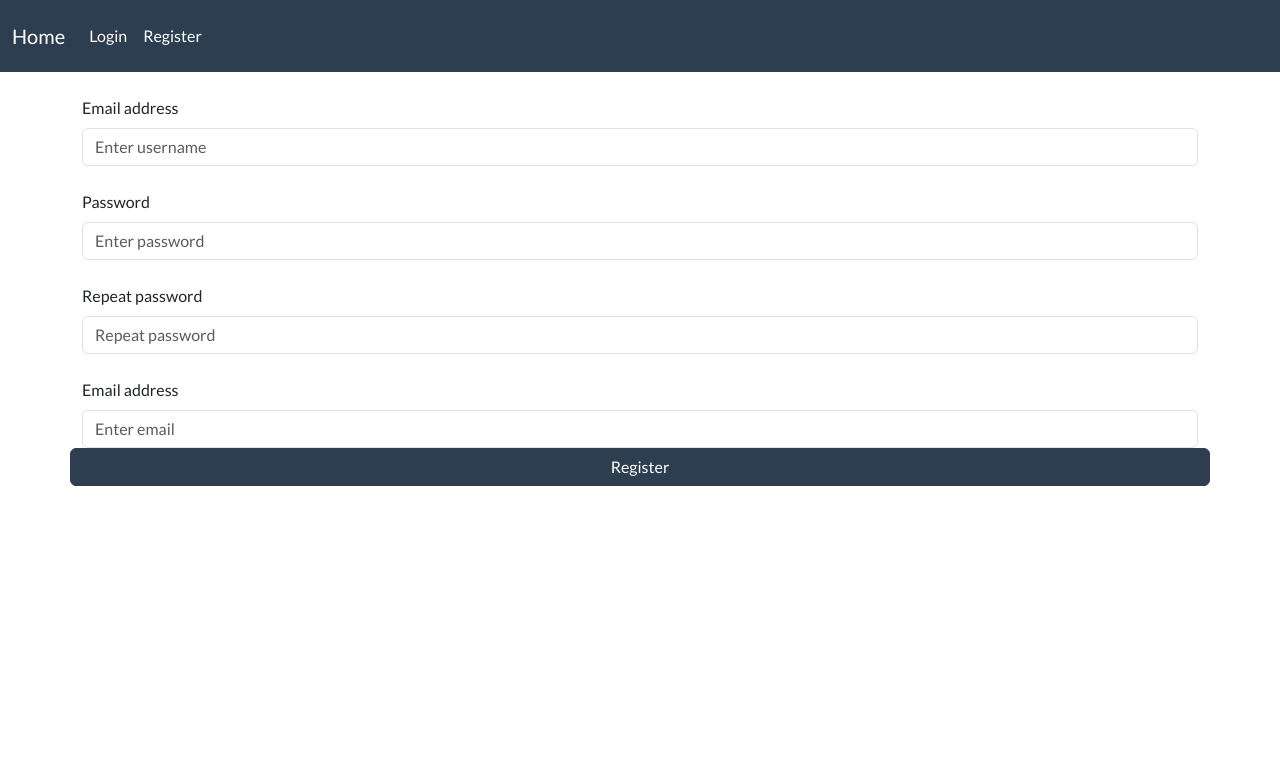
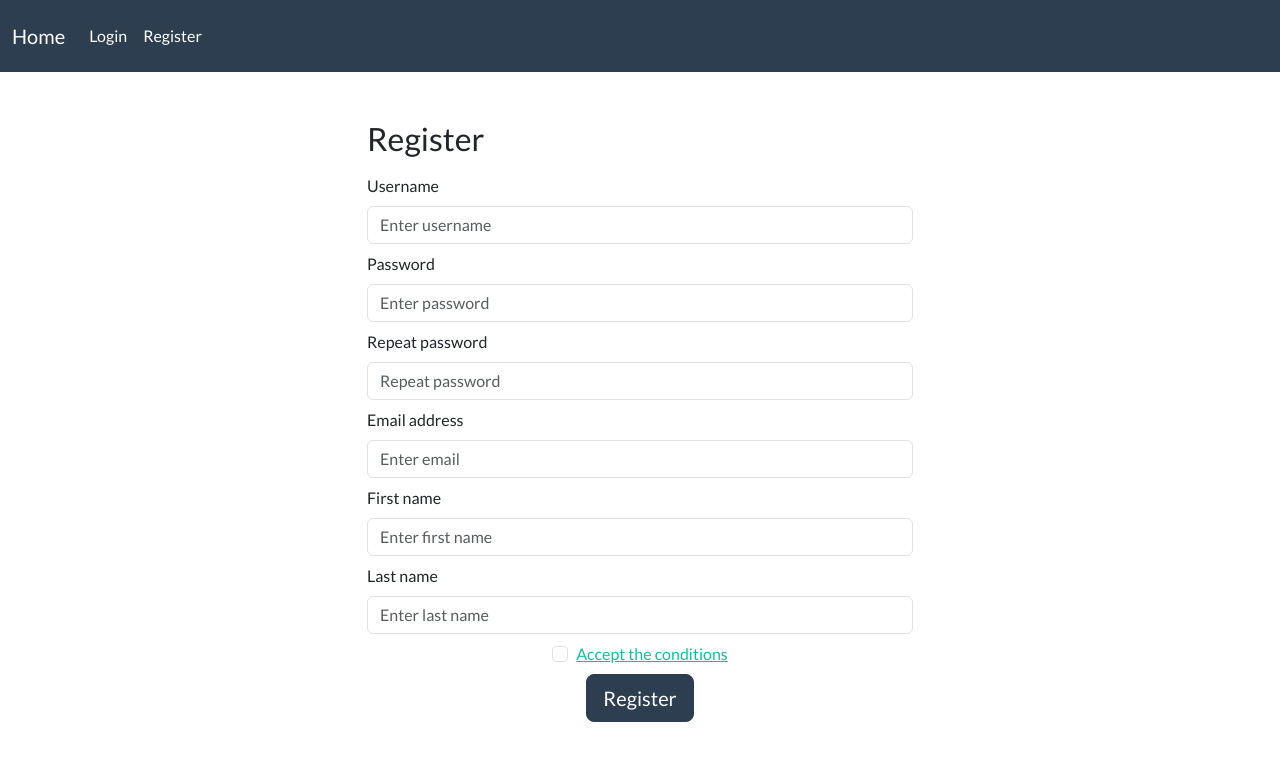
Before and after one commit to heloint/chorizo-with-mustard, a Next.js app in the folder app/: page /register in a window 1280 px wide. Shown: the top 760 px of the page. Built offline with nearby package versions, Linux system fonts and the light colour scheme.

Commit message:
register page DONE; NEXT: add error handlings and form validations to register and login.

```diff
--- a/app/app/register/page.tsx
+++ b/app/app/register/page.tsx
@@ -1,24 +1,80 @@
+'use client'
+
+import { SyntheticEvent, useState } from "react";
+
 export default function Register() {
+
+    const usernameField: HTMLInputElement = document.querySelector("#register-username") as HTMLInputElement;
+    const passwordField1: HTMLInputElement = document.querySelector("#register-password1") as HTMLInputElement;
+    const passwordField2: HTMLInputElement = document.querySelector("#register-password2") as HTMLInputElement;
+    const emailField: HTMLInputElement = document.querySelector("#register-email") as HTMLInputElement;
+    const firstNameField: HTMLInputElement = document.querySelector("#register-email") as HTMLInputElement;
+    const lastNameField: HTMLInputElement = document.querySelector("#register-email") as HTMLInputElement;
+    const conditionsCheckbox: HTMLInputElement = document.querySelector("#register-conditions") as HTMLInputElement;
+
+    const [username, setUsername] = useState(usernameField?.value);
+    const [password1, setPassword1] = useState(passwordField1?.value);
+    const [password2, setPassword2] = useState(passwordField2?.value);
+    const [email, setEmail] = useState(emailField?.value);
+    const [firstName, setFirstName] = useState(firstNameField?.value);
+    const [lastName, setLastName] = useState(lastNameField?.value);
+    const [conditionsCheck, setConditionsCheck] = useState(conditionsCheckbox?.checked ? conditionsCheckbox.checked : false);
+
+    const submit = (e: SyntheticEvent) => {
+        e.preventDefault();
+        // console.log({
+        //     username,
+        //     password1,
+        //     password2,
+        //     email,
+        //     firstName,
+        //     lastName,
+        //     conditionsCheck
+        // });
+
+
+        fetch('http://localhost:8000/register', {
+            method: "POST",
+            headers: {
+                "Access-Control-Allow-Origin": "*",
+                "Content-Type": "text/plain"
+            },
+            credentials: 'include',
+            body: JSON.stringify({
+                username: username,
+                password: password1,
+                email: email,
+                firstname: firstName,
+                lastname: lastName,
+            })
+        });
+    }
+
+
     return (
         <div id="Register" className="container">
-            <div className="row">
+            <div className="row justify-content-center my-5">
+                <div className="col-xl-6 col-lg-6 col-md-10 d-grid gap-2">
+                    <h3>Register</h3>
+                    <form onSubmit={submit} className="d-grid gap-2">
                         {/* USERNAME */}
                         <div className="form-group">
-                    <label htmlFor="register-username" className="form-label mt-4">
-                        Email address
+                            <label htmlFor="register-username" className="form-label">
+                                Username
                             </label>
                             <input
                                 type="text"
                                 className="form-control"
                                 id="register-username"
                                 placeholder="Enter username"
+                                onChange={e => setUsername(e.target.value)}
                             />
                         </div>
                         {/* END: USERNAME */}
 
                         {/* PASSWORD */}
                         <div className="form-group">
-                    <label htmlFor="register-password1" className="form-label mt-4">
+                            <label htmlFor="register-password1" className="form-label">
                                 Password
                             </label>
                             <input
@@ -26,13 +82,14 @@ export default function Register() {
                                 className="form-control"
                                 id="register-password1"
                                 placeholder="Enter password"
+                                onChange={e => setPassword1(e.target.value)}
                             />
                         </div>
                         {/* END: PASSWORD */}
 
                         {/* PASSWORD CONFIRMATION */}
                         <div className="form-group">
-                    <label htmlFor="register-password2" className="form-label mt-4">
+                            <label htmlFor="register-password2" className="form-label">
                                 Repeat password
                             </label>
                             <input
@@ -40,13 +97,14 @@ export default function Register() {
                                 className="form-control"
                                 id="register-password2"
                                 placeholder="Repeat password"
+                                onChange={e => setPassword2(e.target.value)}
                             />
                         </div>
                         {/* END: PASSWORD CONFIRMATION*/}
 
                         {/* EMAIL*/}
                         <div className="form-group">
-                    <label htmlFor="register-email" className="form-label mt-4">
+                            <label htmlFor="register-email" className="form-label">
                                 Email address
                             </label>
                             <input
@@ -54,12 +112,65 @@ export default function Register() {
                                 className="form-control"
                                 id="register-email"
                                 placeholder="Enter email"
+                                onChange={e => setEmail(e.target.value)}
                             />
                         </div>
                         {/* END: EMAIL*/}
-                <button type="submit" className="btn btn-primary">
+
+                        {/* FIRST NAME*/}
+                        <div className="form-group">
+                            <label htmlFor="register-first-name" className="form-label">
+                                First name
+                            </label>
+                            <input
+                                type="text"
+                                className="form-control"
+                                id="register-first-name"
+                                placeholder="Enter first name"
+                                onChange={e => setFirstName(e.target.value)}
+                            />
+                        </div>
+                        {/* END: FIRST NAME*/}
+
+                        {/* LAST NAME*/}
+                        <div className="form-group">
+                            <label htmlFor="register-last-name" className="form-label">
+                                Last name
+                            </label>
+                            <input
+                                type="text"
+                                className="form-control"
+                                id="register-last-name"
+                                placeholder="Enter last name"
+                                onChange={e => setLastName(e.target.value)}
+                            />
+                        </div>
+                        {/* END: LAST NAME*/}
+
+                        {/* CONDITIONS */}
+                        <div className="form-group d-flex gap-2 justify-content-center">
+                            <input className="form-check-input"
+                                type="checkbox"
+                                value=""
+                                id="register-conditions"
+                                onChange={e => setConditionsCheck(e.target.checked)}
+                            />
+                            <label className="form-check-label" htmlFor="register-conditions">
+                                <a href="#" target="_blank" >Accept the conditions</a>
+                            </label>
+                        </div>
+                        {/* END: CONDITIONS */}
+
+
+                        {/* REG. BUTTON */}
+                        <div className="form-group d-flex justify-content-center">
+                            <button type="submit" className="btn btn-primary btn-lg">
                                 Register
                             </button>
+                        </div>
+                        {/* END: REG. BUTTON */}
+                    </form>
+                </div>
             </div>
         </div>
     );
```
Also changed, not shown: app/app/login/page.tsx (+11 -7 lines), 1 other file (tests, documents, lock files or other folders). Lines whose indentation alone changed are shown as unchanged.
